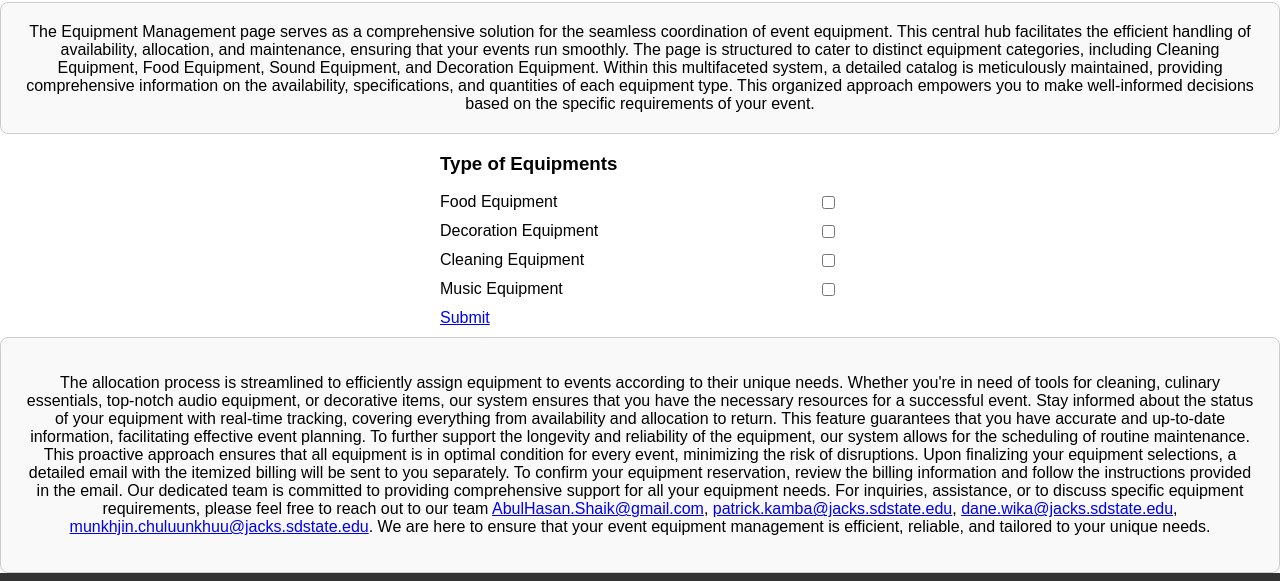
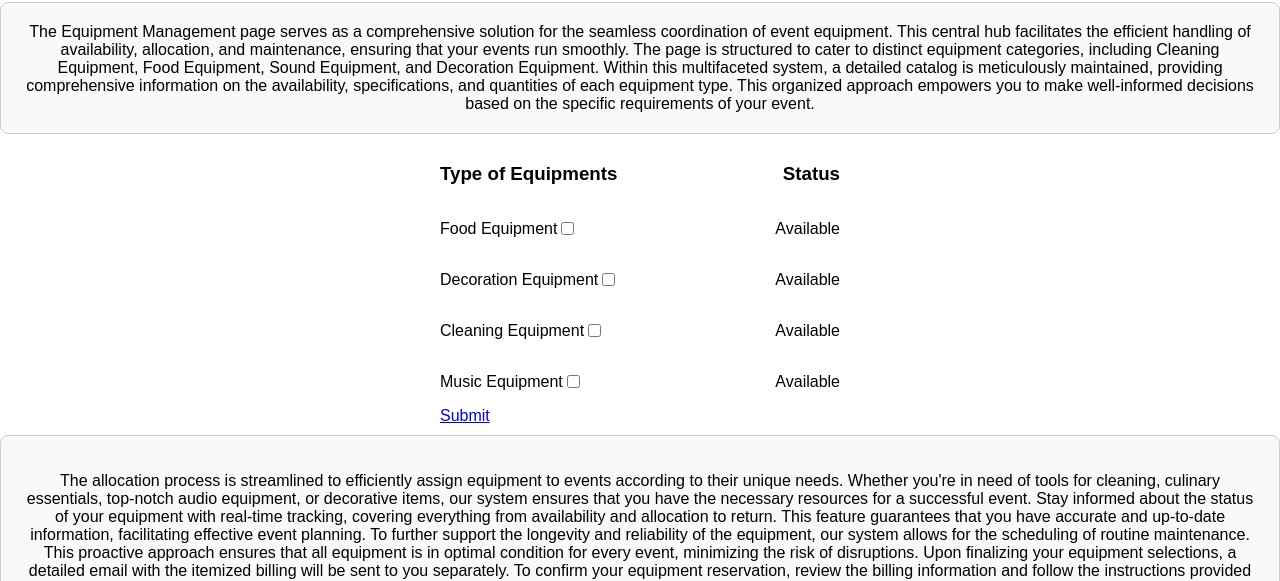
Before and after one commit to pat0kamba/HabibitUI, a plain HTML site: page Equipment.html in a window 1280 px wide. Shown: the part 138-719 px from the top of the page. Drawn offline with Linux system fonts and the light colour scheme.

Commit message:
Added stuff to the equipment page

```diff
--- a/Equipment.html
+++ b/Equipment.html
@@ -28,19 +28,42 @@
 Within this multifaceted system, a detailed catalog is meticulously maintained, providing comprehensive information on the availability, specifications, and quantities of each equipment type. This organized approach empowers you to make well-informed decisions based on the specific requirements of your event.
 </div>
 <form class="equip_form">
-    <h3>Type of Equipments</h3>
-    <label class="elements">
-    Food Equipment <input type="checkbox" name="item1">
-    </label>
-    <label class="elements">
-    Decoration Equipment <input type="checkbox" name="item2">
-    </label>
-    <label class="elements">
-    Cleaning Equipment  <input type="checkbox" name="item3">
-    </label>
-    <label class="elements">
-        Music Equipment  <input type="checkbox" name="item3">
-    </label>
+    <div class="equip_title">
+      <h3>Type of Equipments</h3>
+      <h3>Status</h3>
+    </div>
+    <div class="equip1">
+    <p class="elements">
+    Food Equipment <input type="checkbox" name="item1" id="toggle1">
+    </p>
+    <p id="status1">
+      Available
+    </p>
+  </div>
+  <div class="equip2">
+    <p class="elements">
+    Decoration Equipment <input type="checkbox" name="item2" id="toggle2">
+    </p>
+    <p id="status2">
+      Available
+    </p>
+  </div>
+  <div class="equip3">
+    <p class="elements">
+    Cleaning Equipment  <input type="checkbox" name="item3" id="toggle3">
+    </p>
+    <p id="status3">
+      Available
+    </p>
+  </div>
+  <div class="equip4">
+    <p class="elements">
+      Music Equipment  <input type="checkbox" name="item3" id="toggle4">
+    </p>
+    <p id="status4">
+      Available
+    </p>
+  </div>
     <!-- Add more items as needed -->
 
     <!-- <input type="submit" value="Submit" class="submit-btn"> -->
--- a/script.js
+++ b/script.js
@@ -100,3 +100,57 @@ document.addEventListener("DOMContentLoaded", function () {
 
     quantityElement.textContent = currentQuantity;
   }
+
+
+  // Handle Equipment checkbox
+  let checkbox1 = document.querySelector("input[id=toggle1]");
+
+  checkbox1.addEventListener('change', function(){
+      if (this.checked)
+      {
+        document.getElementById("status1").textContent = "Booked";
+      }
+      else
+      {
+        document.getElementById("status1").textContent = "Available";
+      }
+  });
+
+  let checkbox2 = document.querySelector("input[id=toggle2]");
+
+  checkbox2.addEventListener('change', function(){
+      if (this.checked)
+      {
+        document.getElementById("status2").textContent = "Booked";
+      }
+      else
+      {
+        document.getElementById("status2").textContent = "Available";
+      }
+  });
+
+  let checkbox3 = document.querySelector("input[id=toggle3]");
+
+  checkbox3.addEventListener('change', function(){
+      if (this.checked)
+      {
+        document.getElementById("status3").textContent = "Booked";
+      }
+      else
+      {
+        document.getElementById("status3").textContent = "Available";
+      }
+  });
+
+  let checkbox4 = document.querySelector("input[id=toggle4]");
+
+  checkbox4.addEventListener('change', function(){
+      if (this.checked)
+      {
+        document.getElementById("status4").textContent = "Booked";
+      }
+      else
+      {
+        document.getElementById("status4").textContent = "Available";
+      }
+  });
--- a/styles.css
+++ b/styles.css
@@ -107,6 +107,7 @@ body {
   .elements{
     display:flex;
     justify-content:space-between;
+    align-items:center;
   }
 
   .submit-btn{
@@ -118,3 +119,10 @@ body {
   {
     text-align:center;
   }
+
+  .equip_title, .equip1, .equip2, .equip3, .equip4
+  {
+    display:flex;
+    justify-content:space-between;
+    align-items:center;
+  }
```
